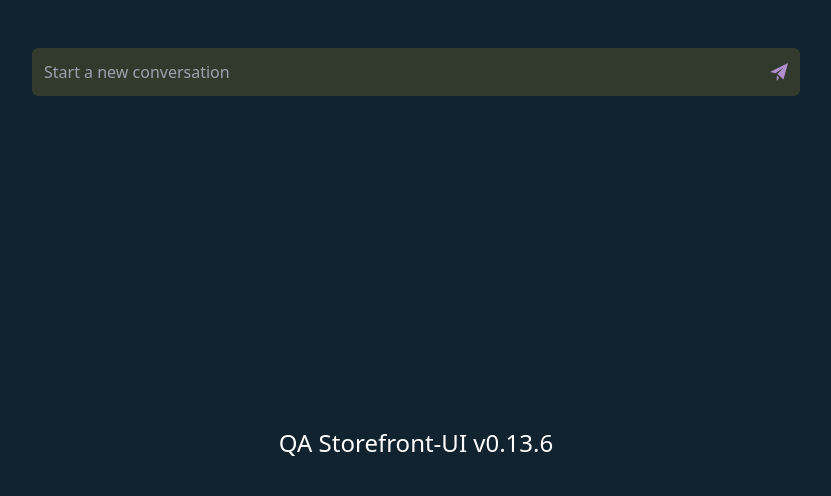
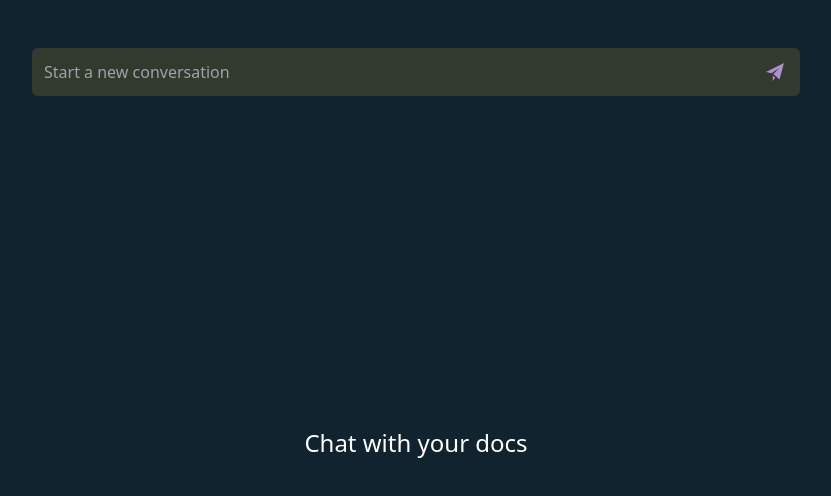
Before and after one commit to andreicos1/ai-docs, a Next.js app: page / in a window 1280 px wide. Shown: the top 496 px of the page, without its empty margins (224-1055 px from the left). Built offline with nearby package versions, Linux system fonts and the light colour scheme.

Commit message:
change some messages, scrollbar style, add max height to textarea

```diff
--- a/components/TextArea.tsx
+++ b/components/TextArea.tsx
@@ -51,19 +51,19 @@ function TextArea({
         <textarea
           ref={textAreaRef}
           rows={1}
-          className="w-full overflow-hidden resize-none rounded-md h-10 px-3 py-3 pr-9 bg-secondary focus:outline-none"
+          className="w-full overflow-auto resize-none rounded-md h-10 max-h-96 px-3 py-3 pr-9 bg-secondary focus:outline-none"
           placeholder={placeholder}
           value={input}
           onKeyDown={handleKeyDown}
           onChange={onChangeInput}
         />
         {generatingMessage ? (
-          <button className="absolute top-[15px] right-3" onClick={handleStop}>
+          <button className="absolute top-[15px] right-4" onClick={handleStop}>
             <IconStop className="fill-primary" />
           </button>
         ) : (
           <button
-            className="absolute top-[15px] right-3"
+            className="absolute top-[15px] right-4"
             onClick={handleSubmit}
           >
             <IconSend className="fill-primary" />
--- a/pages/api/query.ts
+++ b/pages/api/query.ts
@@ -79,7 +79,7 @@ export default async function handler(req: NextRequest) {
 
     if (!componentsToQuery.length) {
       return new Response(
-        "I'm sorry, but I couldn't find any relevant components to your query. Please try again."
+        "I'm sorry, but I couldn't find anything relevant in my data. Please try again."
       );
     }
 
--- a/pages/index.tsx
+++ b/pages/index.tsx
@@ -134,7 +134,7 @@ export default function Home() {
     if (!previousMessages.length && !chatHtml) {
       return (
         <div className="grow flex items-center text-primary">
-          <h1 className="text-2xl">QA Storefront-UI v0.13.6</h1>
+          <h1 className="text-2xl">Chat with your docs</h1>
         </div>
       );
     }
--- a/styles/globals.css
+++ b/styles/globals.css
@@ -2,6 +2,7 @@
 @tailwind components;
 @tailwind utilities;
 
+/* Used to style code from the AI answer */
 .ai-answer pre {
   margin: 24px 0;
 }
@@ -15,3 +16,18 @@ pre {
   padding: 1rem;
   width: 100%;
 }
+
+/* This will apply to all scrollbars on the webpage */
+::-webkit-scrollbar {
+  width: 12px; /* width of the entire scrollbar */
+}
+
+::-webkit-scrollbar-track {
+  background: #444; /* color of the tracking area */
+  border-radius: 10px; /* roundness of the tracking area */
+}
+
+::-webkit-scrollbar-thumb {
+  background: #0d1821; /* color of the scroll thumb */
+  border-radius: 10px; /* roundness of the scroll thumb */
+}
```
